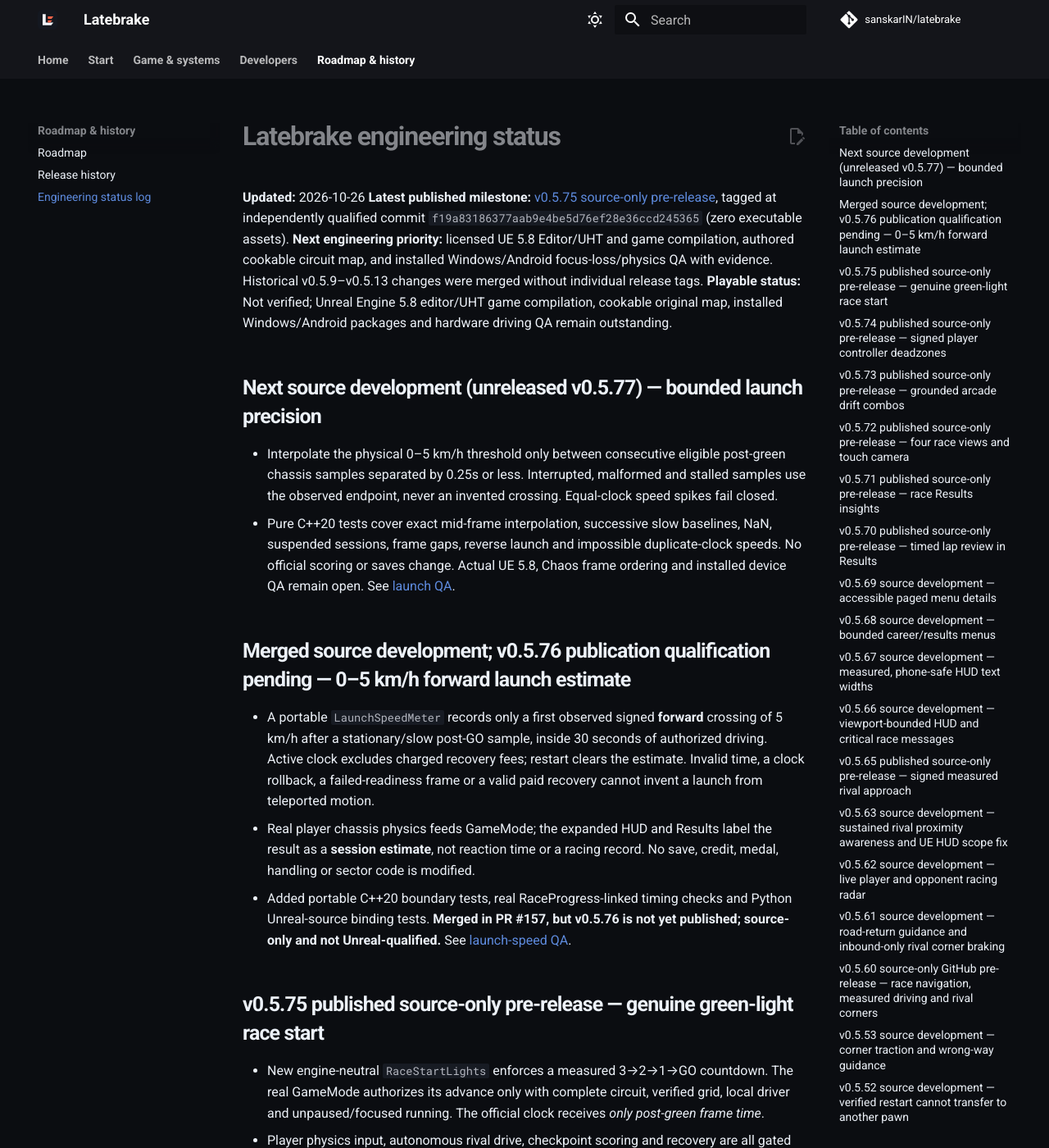
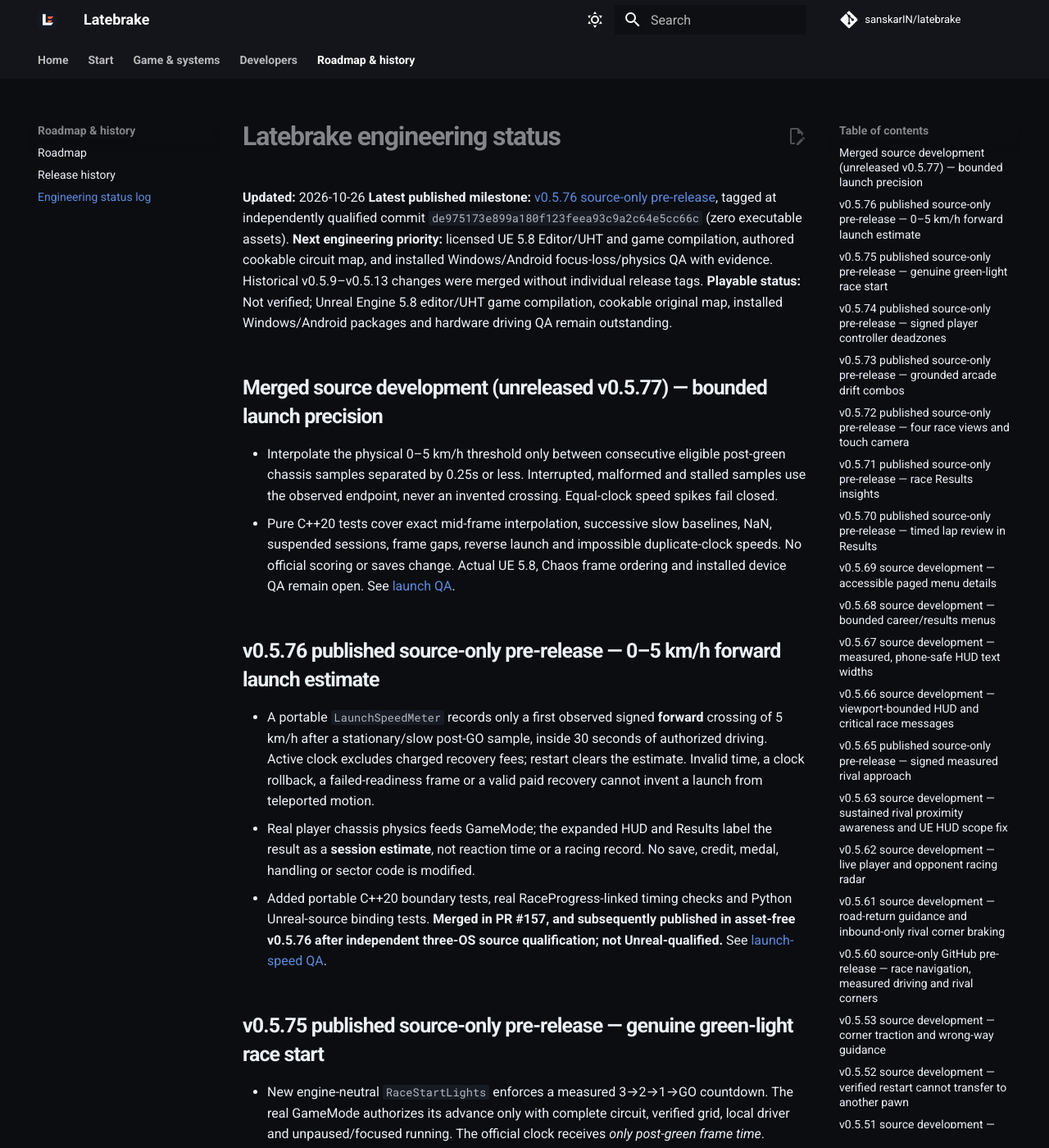
Before and after one commit to sanskarIN/latebrake, an MkDocs documentation site: the page built from docs/STATUS.md, in a window 1280 px wide and 1400 px high. Shown: the whole window at 82% size. Built offline with MkDocs 1.6.1 and Material for MkDocs 9.7.7, drawn with Linux system fonts in a browser that asks for light colours; comment, search, counter and statistics services are not loaded.

Commit message:
docs(release): synchronize verified published v0.5.76 source status

```diff
--- a/docs/STATUS.md
+++ b/docs/STATUS.md
@@ -1,11 +1,11 @@
 # Latebrake engineering status
 
 **Updated:** 2026-10-26
-**Latest published milestone:** [v0.5.75 source-only pre-release](https://github.com/sanskarIN/latebrake/releases/tag/v0.5.75), tagged at independently qualified commit `f19a83186377aab9e4be5d76ef28e36ccd245365` (zero executable assets).
+**Latest published milestone:** [v0.5.76 source-only pre-release](https://github.com/sanskarIN/latebrake/releases/tag/v0.5.76), tagged at independently qualified commit `de975173e899a180f123feea93c9a2c64e5cc66c` (zero executable assets).
 **Next engineering priority:** licensed UE 5.8 Editor/UHT and game compilation, authored cookable circuit map, and installed Windows/Android focus-loss/physics QA with evidence. Historical v0.5.9–v0.5.13 changes were merged without individual release tags.
 **Playable status:** Not verified; Unreal Engine 5.8 editor/UHT game compilation, cookable original map, installed Windows/Android packages and hardware driving QA remain outstanding.
 
-## Next source development (unreleased v0.5.77) — bounded launch precision
+## Merged source development (unreleased v0.5.77) — bounded launch precision
 
 - Interpolate the physical 0–5 km/h threshold only between consecutive
   eligible post-green chassis samples separated by 0.25s or less.
@@ -17,7 +17,7 @@
   Actual UE 5.8, Chaos frame ordering and installed device QA remain open.
   See [launch QA](LAUNCH_SPEED_QA.md).
 
-## Merged source development; v0.5.76 publication qualification pending — 0–5 km/h forward launch estimate
+## v0.5.76 published source-only pre-release — 0–5 km/h forward launch estimate
 
 - A portable `LaunchSpeedMeter` records only a first observed signed
   **forward** crossing of 5 km/h after a stationary/slow post-GO sample,
@@ -30,7 +30,7 @@
   record. No save, credit, medal, handling or sector code is modified.
 - Added portable C++20 boundary tests, real RaceProgress-linked timing
   checks and Python Unreal-source binding tests. **Merged in PR #157,
-  but v0.5.76 is not yet published; source-only and not Unreal-qualified.**
+  and subsequently published in asset-free v0.5.76 after independent three-OS source qualification; not Unreal-qualified.**
   See [launch-speed QA](LAUNCH_SPEED_QA.md).
 
 ## v0.5.75 published source-only pre-release — genuine green-light race start
```
